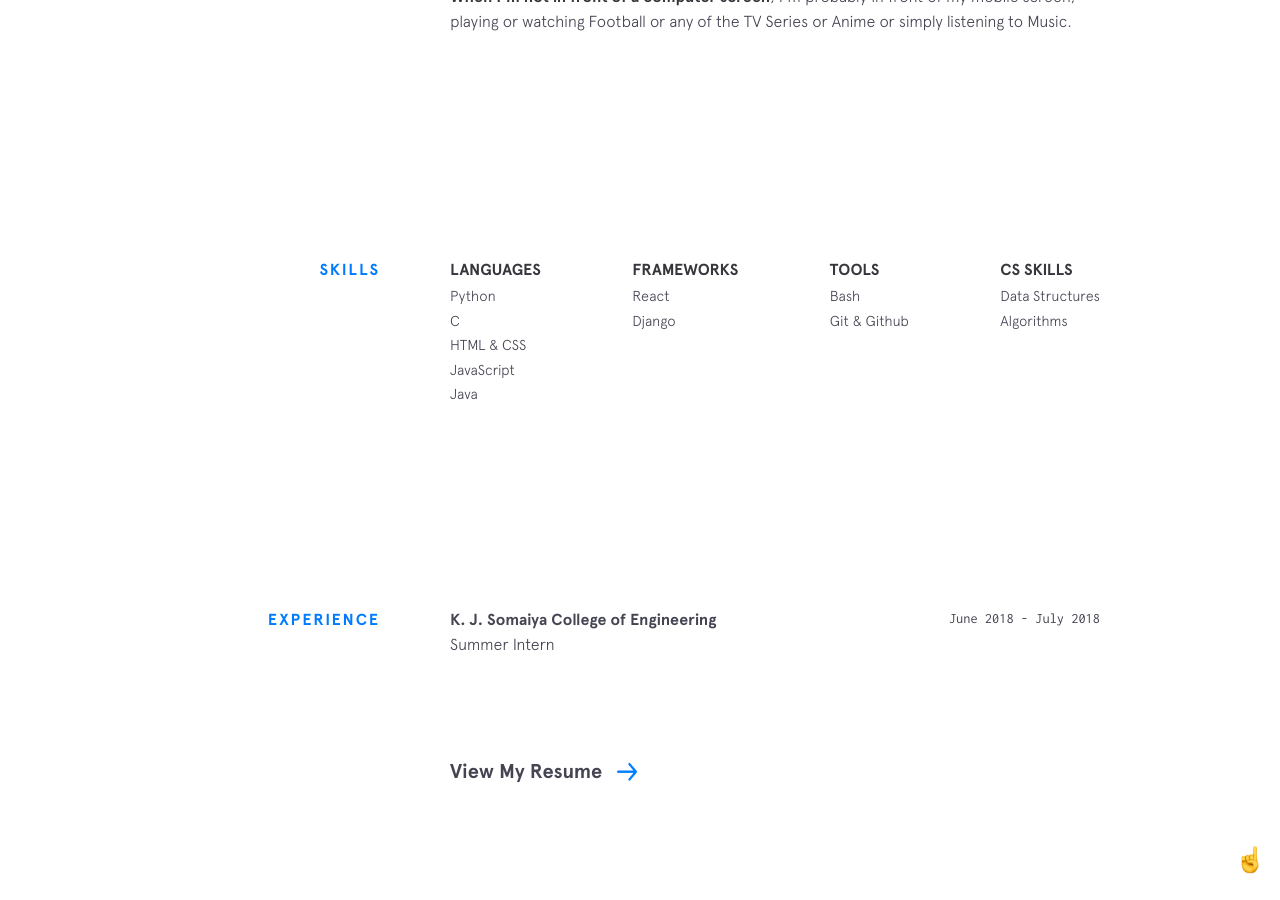
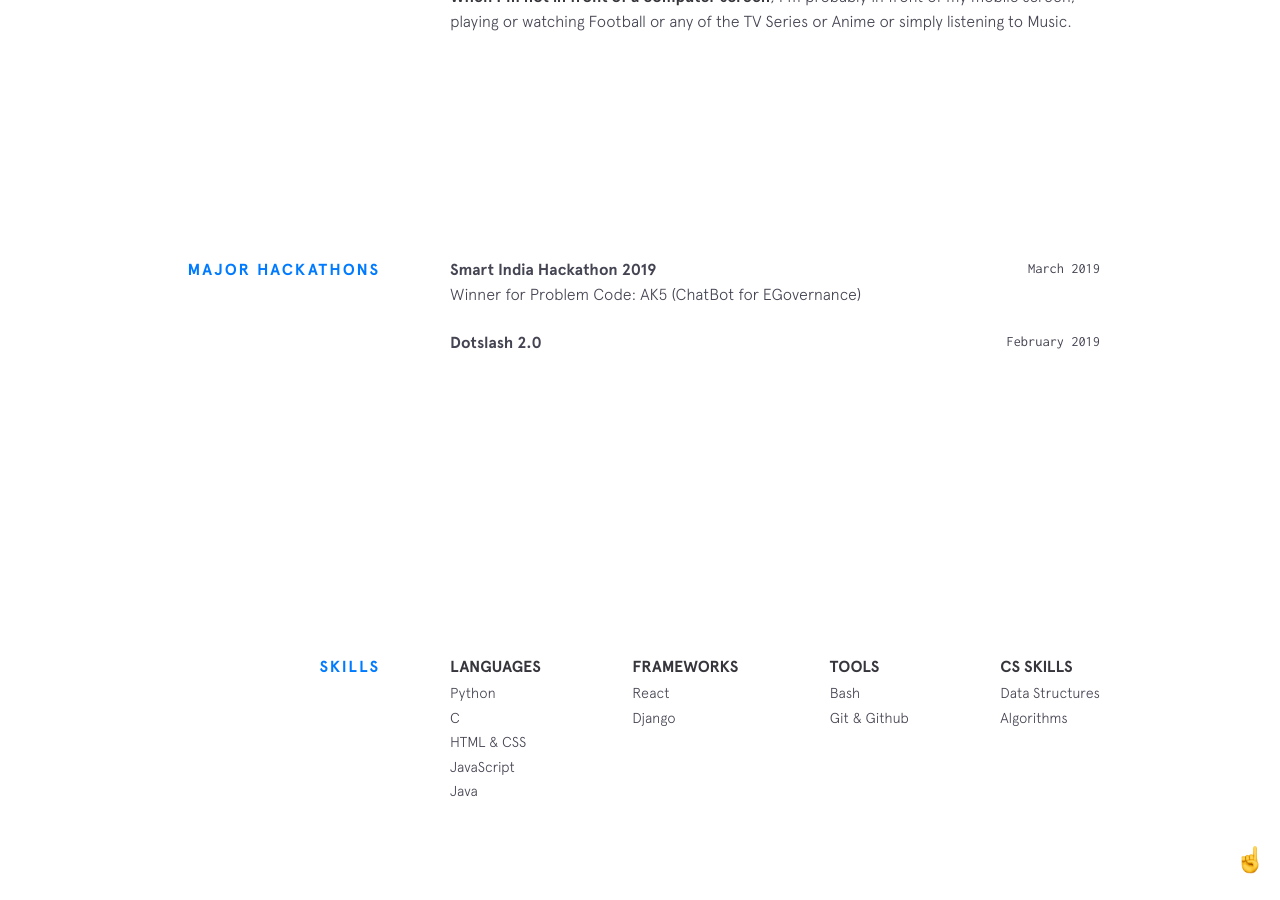
Before and after one commit to 2knal/2knal.github.io, a Jekyll site: the page built from index.html, in a window 1280 px wide and 900 px high, scrolled down 1188 px. Built offline with Jekyll 4.4.1, drawn with Linux system fonts in a browser that asks for light colours; nearby versions of some CDN libraries.

Commit message:
Added awards and honors

```diff
--- /dev/null
+++ b/_includes/honors.html
@@ -0,0 +1,29 @@
+<section class="section experience">
+        <div class="section__title">Major Hackathons</div>
+        <div class="section__content">
+          <div class="jobs">
+
+            <div class="job">
+              <div class="time-place">
+                <div class="job__company">
+                  <a class="underline-link" href="https://www.sih.gov.in/" target="_blank">Smart India Hackathon 2019</a>
+                </div>
+                <div class="job__time">March 2019</div>
+              </div>
+              <div class="job__position">Winner for Problem Code: AK5 (ChatBot for EGovernance)</div>
+            </div>
+
+
+            <div class="job">
+                    <div class="time-place">
+                      <div class="job__company">
+                        <a class="underline-link" href="https://hackdotslash.co.in" target="_blank">Dotslash 2.0</a>
+                      </div>
+                      <div class="job__time">February 2019</div>
+                    </div>
+                    <!-- <div class="job__position">Winner for Problem Code: AK5 (ChatBot for EGovernance)</div> -->
+                  </div>
+
+          </div>
+        </div>
+      </section>
--- a/index.html
+++ b/index.html
@@ -6,6 +6,7 @@ layout: default
   {% include switch.html %}
   {% include intro.html %}
   {% include background.html %}
+  {% include honors.html %}
   {% include skills.html %}
   {% include experience.html %}
   <!-- {% include featured-projects.html %} -->
```
